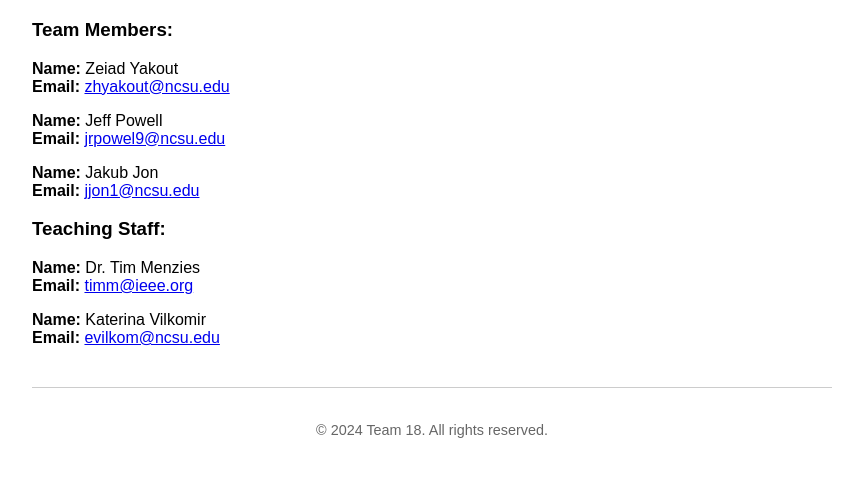
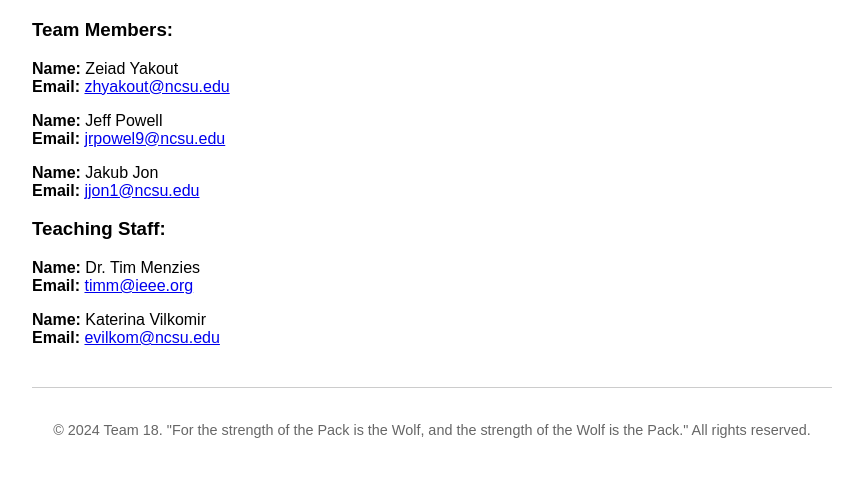
Before and after one commit to CSC510-Group18/git-homework2, a plain HTML site: page index.html in a window 1280 px wide. Shown: the part 81-558 px from the top of the page, without its empty margins (208-1071 px from the left). Drawn offline with Linux system fonts and the light colour scheme.

Commit message:
Modified footer with an inspirational quote (Closing #9)

```diff
--- a/index.html
+++ b/index.html
@@ -62,7 +62,7 @@
     </div>
 
     <footer>
-        <p>© 2024 Team 18. All rights reserved.</p>
+        <p>© 2024 Team 18. "For the strength of the Pack is the Wolf, and the strength of the Wolf is the Pack." All rights reserved.</p>
     </footer>
 </body>
 </html>
```
